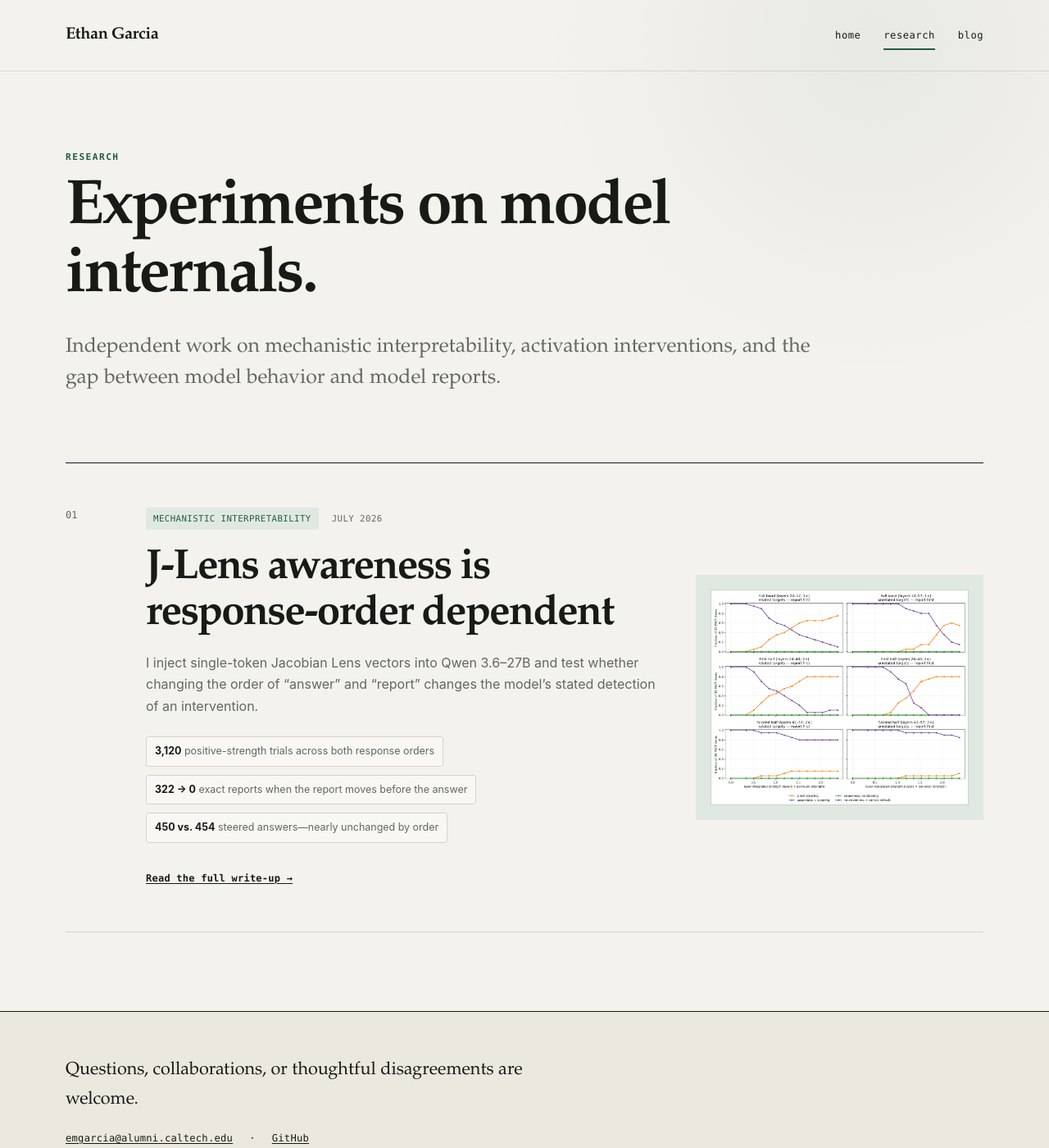
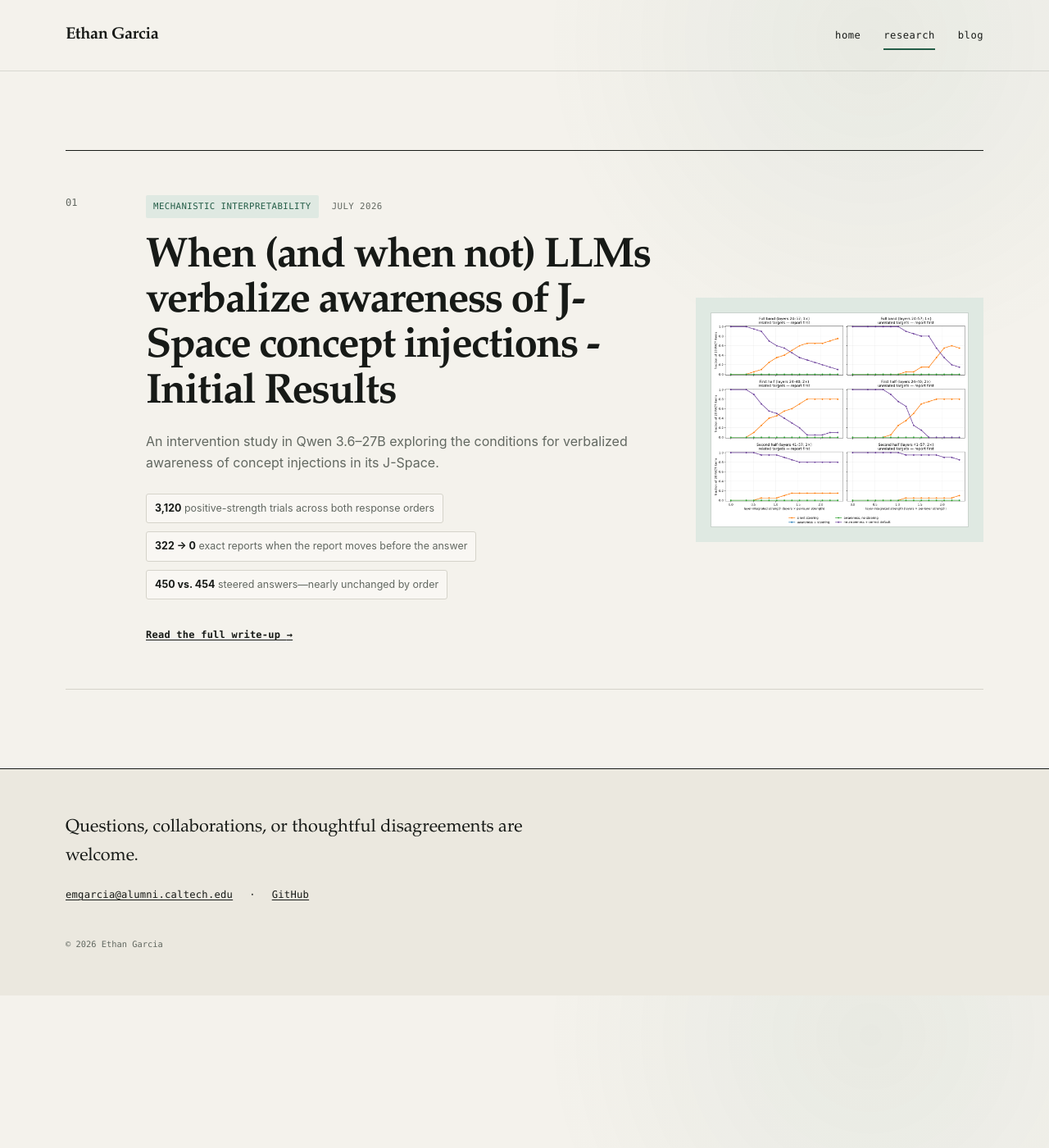
Before and after one commit to e-m-garcia/e-m-garcia.github.io, a Jekyll site: the page built from research/index.html, in a window 1280 px wide and 1400 px high. Shown: the whole window at 82% size. Built offline with Jekyll 4.4.1, drawn with Linux system fonts in a browser that asks for light colours.

Commit message:
Further text tweaks

```diff
--- a/index.html
+++ b/index.html
@@ -50,11 +50,9 @@ description: Ethan Garcia — independent AI interpretability researcher.
         <span class="tag">Mechanistic interpretability</span>
         <time datetime="2026-07-24">July 2026</time>
       </div>
-      <h3><a href="{{ '/research/j-lens-awareness/' | relative_url }}">J-Lens awareness is response-order dependent</a></h3>
+      <h3><a href="{{ '/research/j-lens-awareness/' | relative_url }}">When (and when not) LLMs verbalize awareness of J-Space concept injections - Initial Results</a></h3>
       <p>
-        An intervention study in Qwen 3.6–27B showing that reports of injected
-        concepts can disappear when introspection is requested before the task
-        answer—even while steering remains almost unchanged.
+        An intervention study in Qwen 3.6–27B exploring the conditions for verbalized awareness of concept injections in its J-Space.
       </p>
       <a class="text-link" href="{{ '/research/j-lens-awareness/' | relative_url }}">Read the results <span aria-hidden="true">→</span></a>
     </div>
--- a/research/index.html
+++ b/research/index.html
@@ -6,15 +6,6 @@ permalink: /research/
 ---
 
 <section class="section">
-  <header class="page-header page-header--wide">
-    <p class="eyebrow">Research</p>
-    <h1>Experiments on model internals.</h1>
-    <p class="page-header__lede">
-      Independent work on mechanistic interpretability, activation interventions,
-      and the gap between model behavior and model reports.
-    </p>
-  </header>
-
   <div class="research-list">
     <article class="research-item">
       <div class="research-item__number">01</div>
@@ -23,11 +14,9 @@ permalink: /research/
           <span class="tag">Mechanistic interpretability</span>
           <time datetime="2026-07-24">July 2026</time>
         </div>
-        <h2><a href="{{ '/research/j-lens-awareness/' | relative_url }}">J-Lens awareness is response-order dependent</a></h2>
+        <h2><a href="{{ '/research/j-lens-awareness/' | relative_url }}">When (and when not) LLMs verbalize awareness of J-Space concept injections - Initial Results</a></h2>
         <p>
-          I inject single-token Jacobian Lens vectors into Qwen 3.6–27B and test
-          whether changing the order of “answer” and “report” changes the model’s
-          stated detection of an intervention.
+          An intervention study in Qwen 3.6–27B exploring the conditions for verbalized awareness of concept injections in its J-Space.
         </p>
         <ul class="finding-list">
           <li><strong>3,120</strong> positive-strength trials across both response orders</li>
```
Also changed, not shown: QWEN36_JVECTOR_RESPONSE_ORDER.md (+2 -13 lines), blog/index.html (+0 -9 lines).
